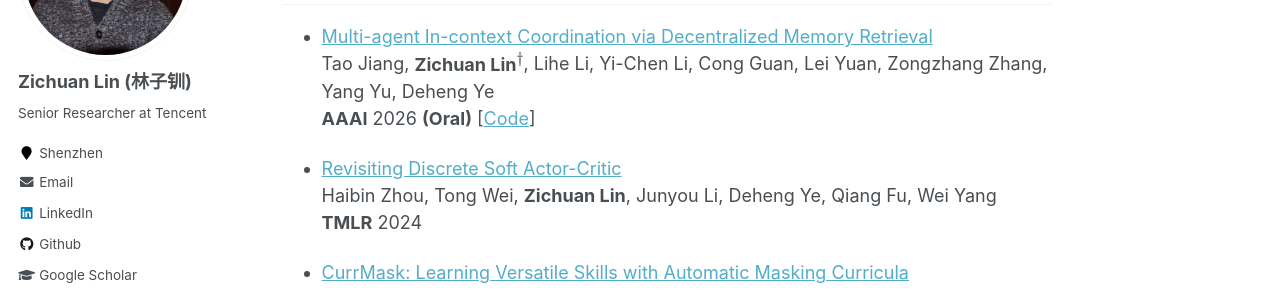
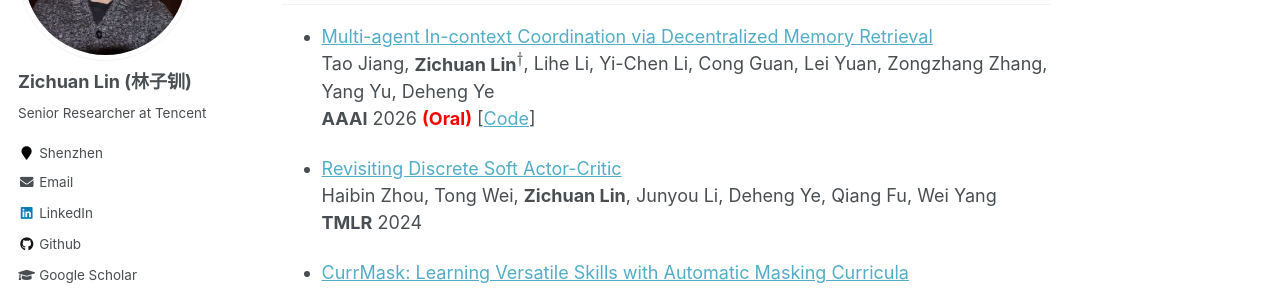
Before and after one commit to LinZichuan/linzichuan.github.io, a Jekyll site: the page built from _pages/about.md, in a window 1280 px wide and 900 px high, scrolled down 1291 px. Shown: the part 150-440 px from the top of the window. Built offline with Jekyll 4.4.1, drawn with Linux system fonts in a browser that asks for light colours; formulas are drawn with MathJax 3.

Commit message:
Update about.md

```diff
--- a/_pages/about.md
+++ b/_pages/about.md
@@ -54,7 +54,7 @@ Kai Yang, Xin Xu, Yangkun Chen, Weijie Liu, Jiafei Lyu, **Zichuan Lin**, Deheng
 
 - [Multi-agent In-context Coordination via Decentralized Memory Retrieval](https://arxiv.org/abs/2511.10030) <br>
 Tao Jiang, **Zichuan Lin$^{\dagger}$**, Lihe Li, Yi-Chen Li, Cong Guan, Lei Yuan, Zongzhang Zhang, Yang Yu, Deheng Ye <br>
-**AAAI** 2026 **(Oral)** [[Code](https://github.com/LAMDA-RL/MAICC)]
+**AAAI** 2026 <span style="color: red;"><strong>(Oral)</strong></span> [[Code](https://github.com/LAMDA-RL/MAICC)]
 
 - [Revisiting Discrete Soft Actor-Critic](https://arxiv.org/abs/2209.10081) <br>
 Haibin Zhou, Tong Wei, **Zichuan Lin**, Junyou Li, Deheng Ye, Qiang Fu, Wei Yang <br>
```
